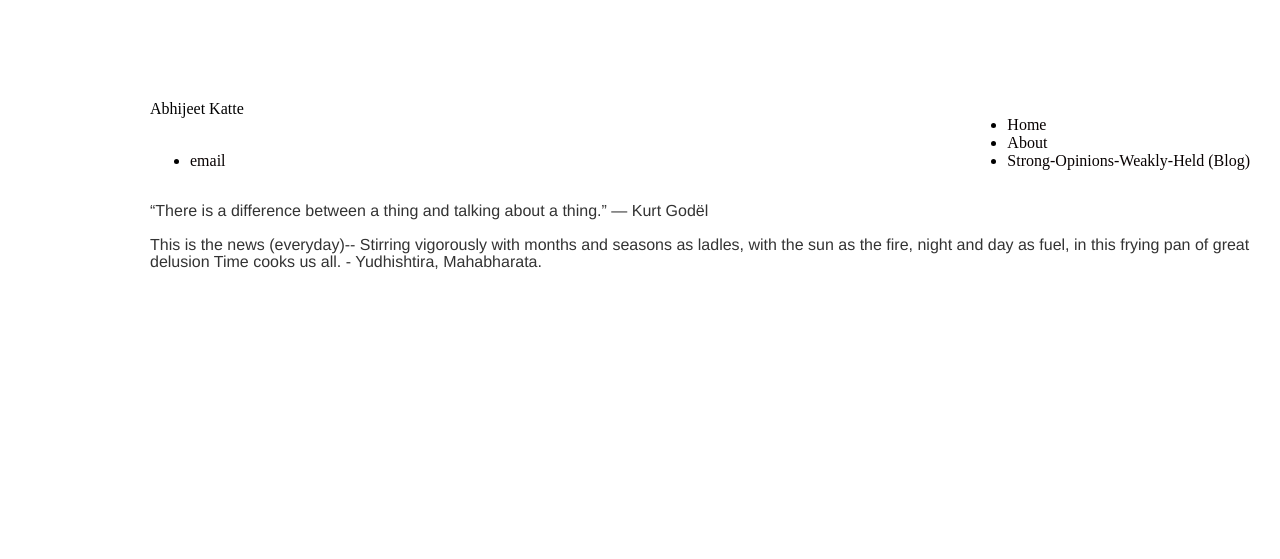
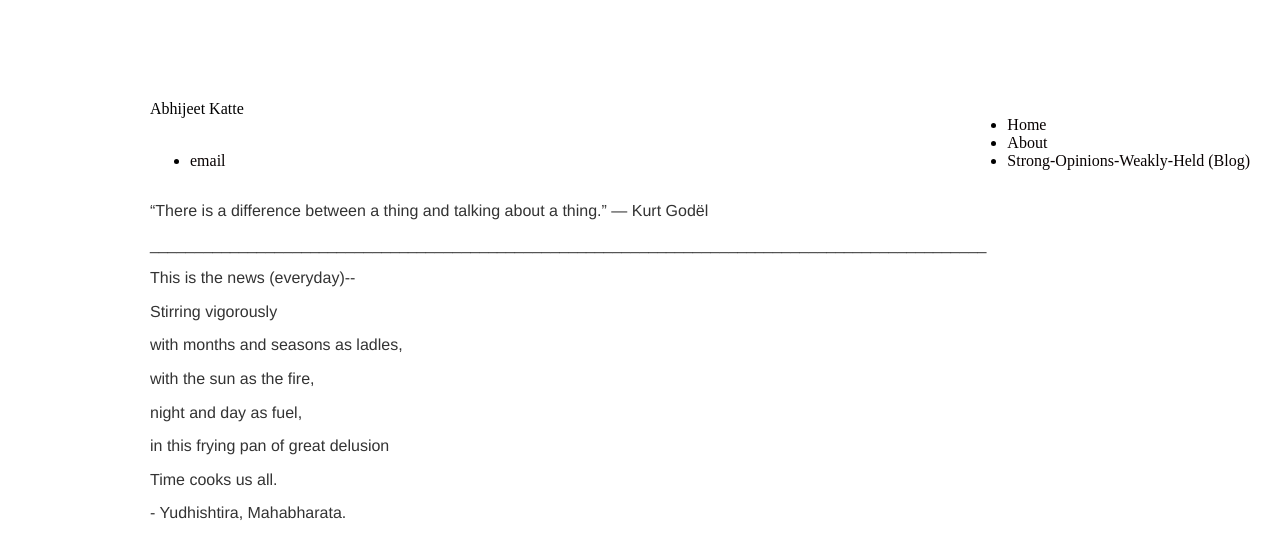
Before and after one commit to AbhiK24/abhik24.github.io, a Jekyll site: the page built from index.html, in a window 1280 px wide. Shown: the top 559 px of the page. Built offline with Jekyll 4.4.1, drawn with Linux system fonts in a browser that asks for light colours.

Commit message:
Update index.html

```diff
--- a/index.html
+++ b/index.html
@@ -12,17 +12,17 @@ description: Abhijeet Katte is a Data Scientist , Creative Content Creator , Spe
 
 <div class="blurb">
 	<p class = "lead"> “There is a difference between a thing and talking about a thing.” ― Kurt Godël</p>
+	<p> ______________________________________________________________________________________________</p>
 
-	<p> This is the news (everyday)--
+	<p> This is the news (everyday)-- </p>
+        <p> Stirring vigorously </p>
+        <p> with months and seasons as ladles,</p>
+        <p> with the sun as the fire,</p>
+        <p> night and day as fuel,</p>
+        <p> in this frying pan of great delusion</p>
+        <p> Time cooks us all. </p>
+        <p> - Yudhishtira, Mahabharata.</p>
 
-Stirring vigorously
-with months and seasons as ladles,
-with the sun as the fire,
-night and day as fuel,
-in this frying pan of great delusion
-Time cooks us all.
-- Yudhishtira, Mahabharata.
-	</p>
 
 </div><!-- /.blurb -->
 
```
